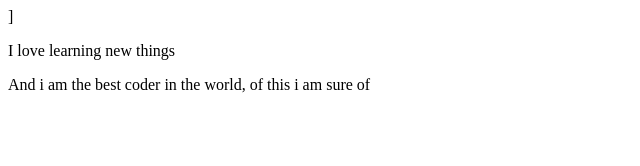
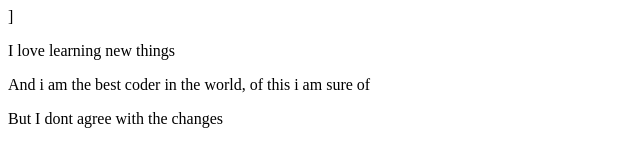
Before and after one commit to championdavo/first-website, a plain HTML site: page index.html in a window 1280 px wide. Shown: the whole page, without its empty margins (0-640 px from the left). Drawn offline with Linux system fonts and the light colour scheme.

Commit message:
These are Darius changes

```diff
--- a/index.html
+++ b/index.html
@@ -6,5 +6,6 @@
     <body>
         <p> I love learning new things </p>
         <p> And i am the best coder in the world, of this i am sure of </p>
+        <p>But I dont agree with the changes</p>
     </body>
 </html>
```
